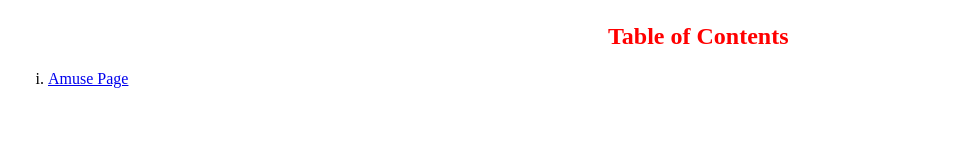
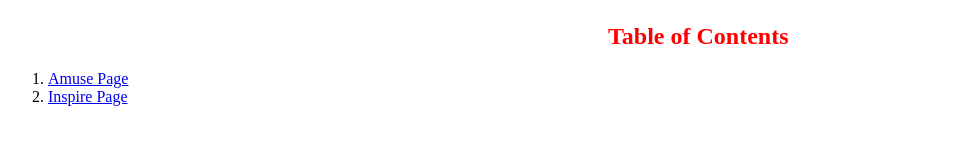
Before and after one commit to Eriku121/Eriku121.github.io, a plain HTML site: page index.html in a window 1280 px wide. Shown: the part 149-294 px from the top of the page, without its empty margins (0-958 px from the left). Drawn offline with Linux system fonts and the light colour scheme.

Commit message:
Update index.html

```diff
--- a/index.html
+++ b/index.html
@@ -15,6 +15,11 @@
     Color : Red;
 
   }
+  a
+  {
+    Margin-Left; 600px;
+  }
+
 </style>
 
 
@@ -26,7 +31,9 @@
 <p> My name is <strong> Erik Hernandez</strong> </p>
 <p> ------------------------------------------------------------</p>
 <h2> Table of Contents </h2>
-<ol type = "i" >
+<ol >
   <li><a href = "https://eriku121.github.io/amuse.html" >
     Amuse Page </a>
+  <li><a href = "https://eriku121.github.io/inspire.html">
+    Inspire Page </a>
 </ol>
```
